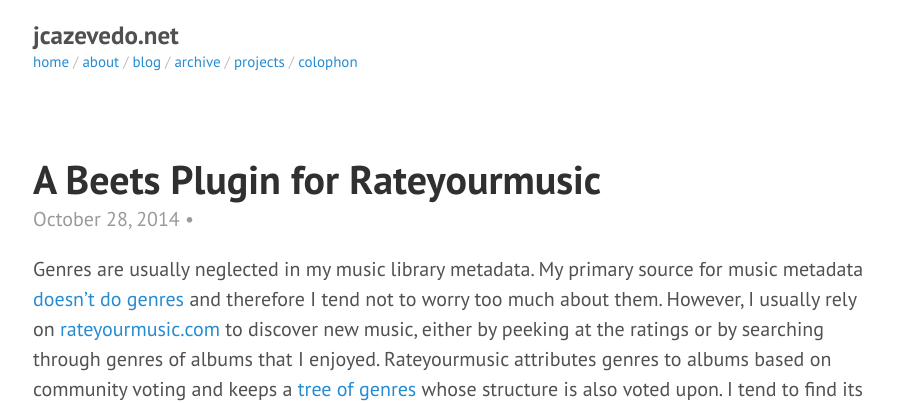
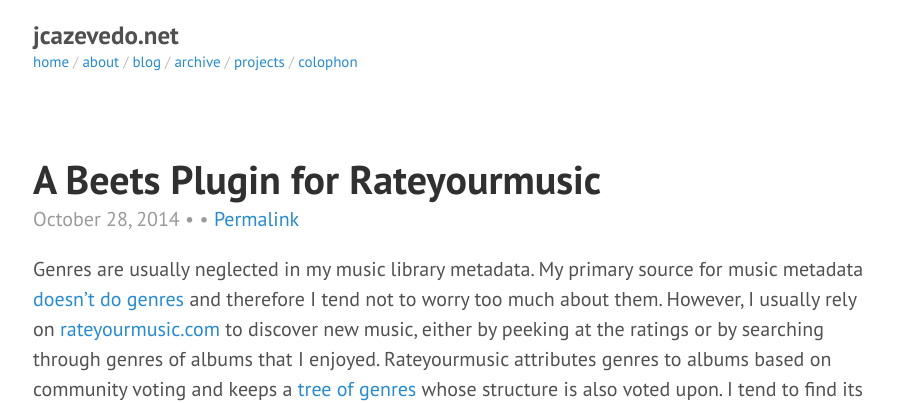
Before and after one commit to jcazevedo/jcazevedo.net, a Jekyll site: the page built from blog/index.html, in a window 1280 px wide and 1400 px high. Shown: the top 403 px of the window, without its empty margins (187-1091 px from the left). Built offline with Jekyll 4.4.1, drawn with Linux system fonts in a browser that asks for light colours; the list of posts is cut into pages by our own code; comment, search, counter and statistics services are not loaded.

Commit message:
Add permalinks to blog index page

```diff
--- a/blog/index.html
+++ b/blog/index.html
@@ -5,8 +5,8 @@
 
 {% for post in paginator.posts %}
 <div class="post">
-  <h1 class="post-title"><a href="{{ post.url }}">{{ post.title }}</a></h1>
-  <span class="post-extra-header">{{ post.date | date: "%B %-d, %Y" }} &bull; <a href="{{ post.url }}#disqus_thread"></a></span>
+  <h1 class="post-title">{{ post.title }}</h1>
+  <span class="post-extra-header">{{ post.date | date: "%B %-d, %Y" }} &bull; <a href="{{ post.url }}#disqus_thread"></a> &bull; <a href="{{ post.url }}">Permalink</a></span>
 
   {{ post.content }}
 </div>
```
